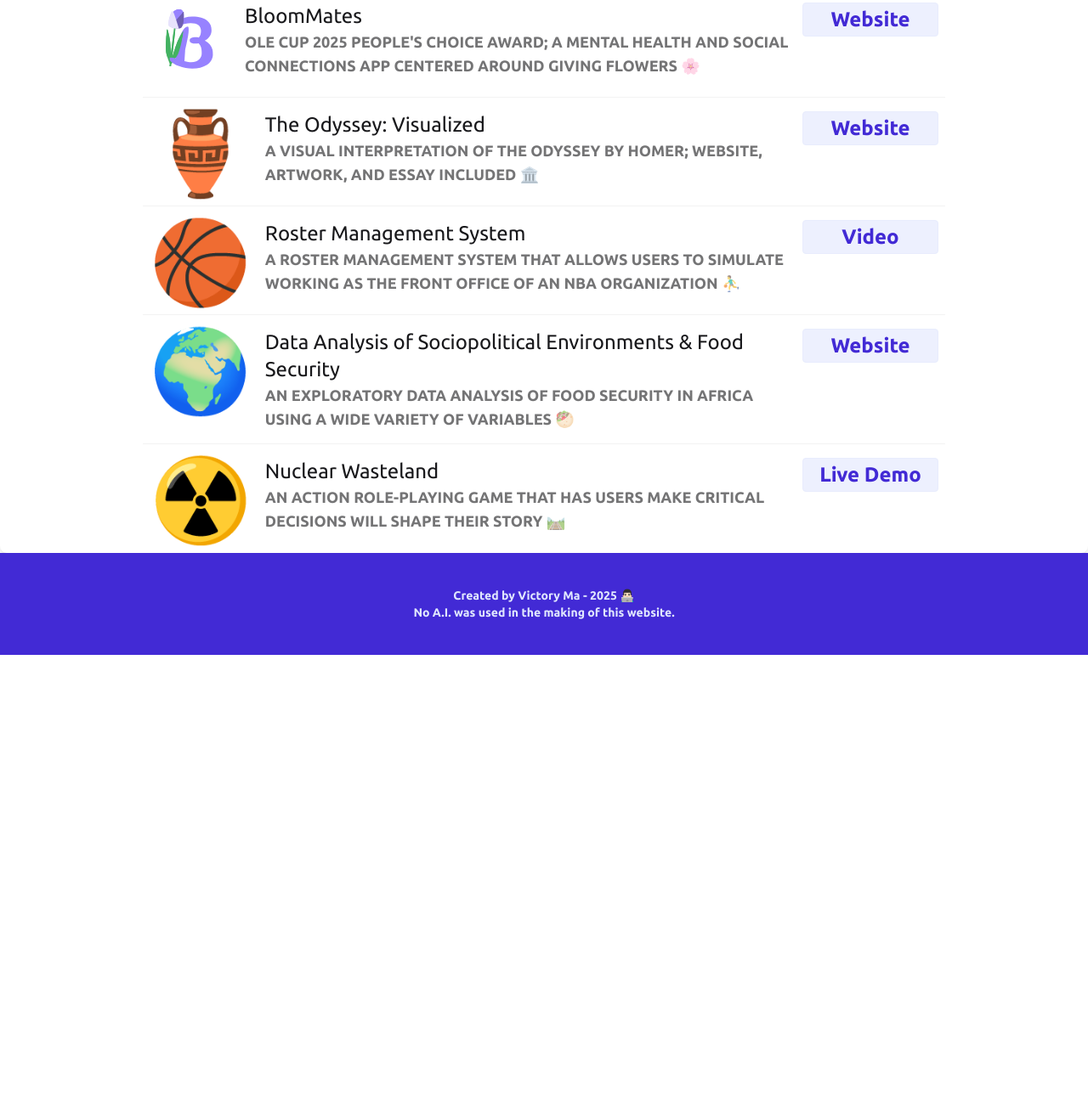
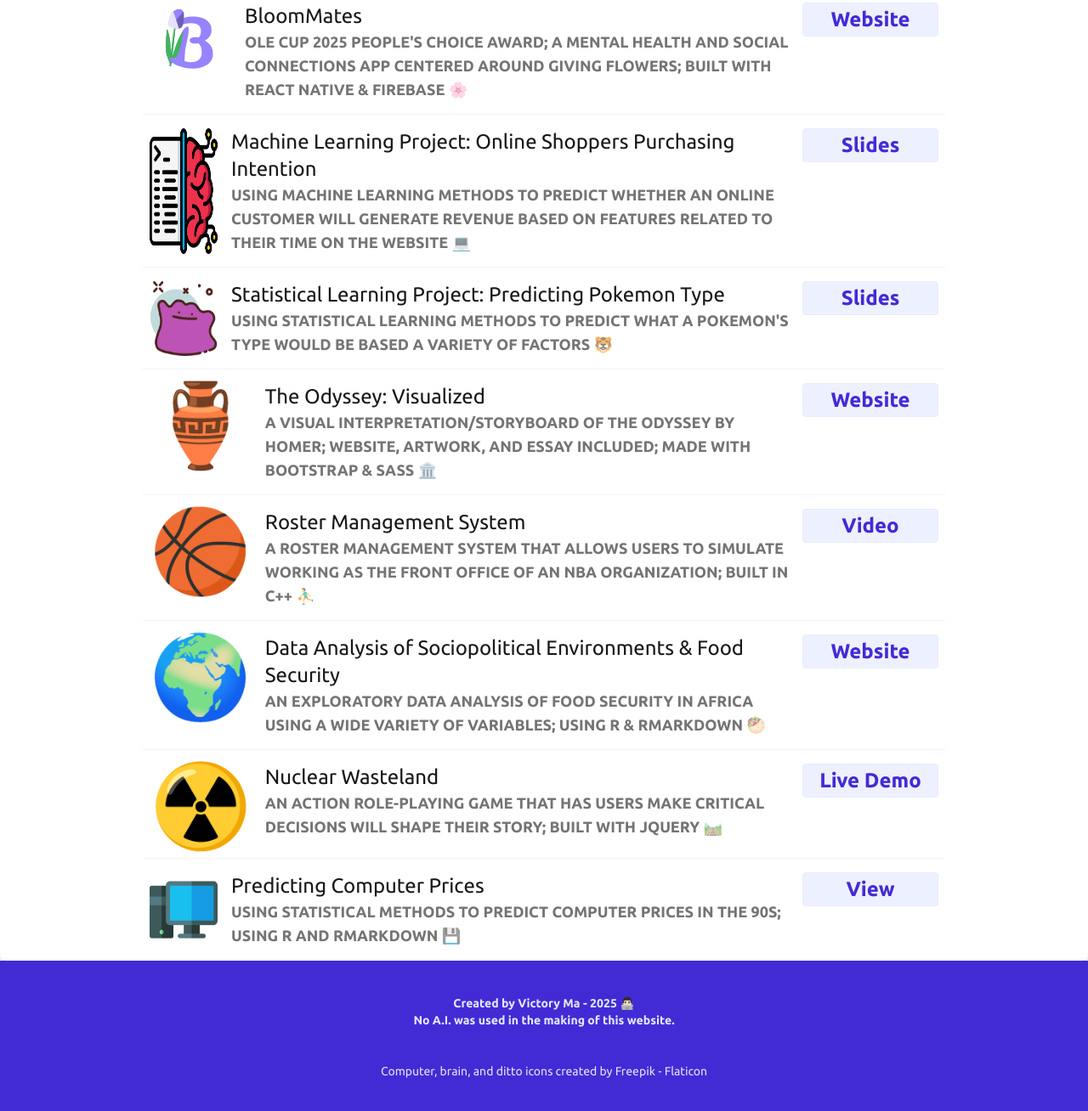
Before and after one commit to VictoryMa8/portfolio-v2, a plain HTML site: page projects.html in a window 1280 px wide. Shown: the part 394-1702 px from the top of the page at 85% size. Before the commit the page ends 1165 px from the top, so only its background shows below. Drawn offline with nearby package versions, Linux system fonts and the light colour scheme.

Commit message:
Added more projects and essays

```diff
--- a/projects.html
+++ b/projects.html
@@ -58,7 +58,7 @@
                     <div class="text-2xl">Curious Vexillologist</div>
 
                     <div class="text-lg uppercase font-semibold opacity-60">A quizzing tool for vexillology
-                        nerds 🏳️</div>
+                        nerds; built with Django, HTMX, Tailwind CSS, and DaisyUI 🏳️</div>
                 </div>
                 <a href="https://vexillology-quiz-v2.fly.dev/" target="_blank"><button
                         class="btn btn-soft btn-primary text-2xl h-16">Live Demo</button></a>
@@ -71,7 +71,7 @@
                     <div class="text-2xl">Ekklesia</div>
                     <div class="text-lg uppercase font-semibold opacity-60">A study companion for those who enjoy the
                         pomodoro
-                        technique ☑️</div>
+                        technique; built with Django, HTMX, Tailwind CSS, DaisyUI, and Docker ☑️</div>
                 </div>
                 <a href="https://ekklesia-7ek1.onrender.com/" target="_blank"><button
                         class="btn btn-soft btn-primary text-2xl h-16">Live Demo</button></a>
@@ -85,19 +85,46 @@
                     <div class="text-2xl">BloomMates</div>
                     <div class="text-lg uppercase font-semibold opacity-60">Ole Cup 2025 People's Choice Award; A mental
                         health
-                        and social connections app centered around giving flowers 🌸</div>
+                        and social connections app centered around giving flowers; built with React Native & Firebase 🌸
+                    </div>
                 </div>
                 <a href="https://thebloommates.com/" target="_blank"><button
                         class="btn btn-soft btn-primary w-40 text-2xl">Website</button></a>
             </li>
 
             <li class="list-row flex flex-col sm:flex-row">
+                <img class="w-20" src="brain.png">
+                <div>
+                    <div class="text-2xl">Machine Learning Project: Online Shoppers Purchasing Intention
+                    </div>
+                    <div class="text-lg uppercase font-semibold opacity-60">Using machine learning methods to predict
+                        whether an online customer will generate revenue based on features related to their time on the
+                        website 💻</div>
+                </div>
+                <a href="vma-ml-presentation.pdf" target="_blank"><button
+                        class="btn btn-soft btn-primary w-40 text-2xl">Slides</button></a>
+            </li>
+
+            <li class="list-row flex flex-col sm:flex-row">
+                <img class="w-20" src="avatar.png">
+                <div>
+                    <div class="text-2xl">Statistical Learning Project: Predicting Pokemon Type
+                    </div>
+                    <div class="text-lg uppercase font-semibold opacity-60">Using statistical learning methods to
+                        predict what a Pokemon's type would be based a variety of factors 🐯</div>
+                </div>
+                <a href="vma-pokemon-presentation.pdf" target="_blank"><button
+                        class="btn btn-soft btn-primary w-40 text-2xl">Slides</button></a>
+            </li>
+
+            <li class="list-row flex flex-col sm:flex-row">
                 <div class="text-8xl">🏺</div>
                 <div>
                     <div class="text-2xl">The Odyssey: Visualized</div>
-                    <div class="text-lg uppercase font-semibold opacity-60">A visual interpretation of The Odyssey by
+                    <div class="text-lg uppercase font-semibold opacity-60">A visual interpretation/storyboard of The
+                        Odyssey by
                         Homer;
-                        website, artwork, and essay included 🏛️</div>
+                        website, artwork, and essay included; made with Bootstrap & Sass 🏛️</div>
                 </div>
                 <a href="https://victoryma8.github.io/the-odyssey/" target="_blank"><button
                         class="btn btn-soft btn-primary w-40 text-2xl">Website</button></a>
@@ -109,7 +136,7 @@
                     <div class="text-2xl">Roster Management System</div>
                     <div class="text-lg uppercase font-semibold opacity-60">A roster management system that allows users
                         to
-                        simulate working as the front office of an NBA organization ⛹️‍♂️</div>
+                        simulate working as the front office of an NBA organization; built in C++ ⛹️‍♂️</div>
                 </div>
                 <a href="./p-5.html" target="_blank"><button
                         class="btn btn-soft btn-primary w-40 text-2xl">Video</button></a>
@@ -121,7 +148,7 @@
                     <div class="text-2xl">Data Analysis of Sociopolitical Environments & Food Security
                     </div>
                     <div class="text-lg uppercase font-semibold opacity-60">An exploratory data analysis of food
-                        security in Africa using a wide variety of variables 🥙</div>
+                        security in Africa using a wide variety of variables; using R & RMarkdown 🥙</div>
                 </div>
                 <a href="vma-camilli-food.html" target="_blank"><button
                         class="btn btn-soft btn-primary w-40 text-2xl">Website</button></a>
@@ -133,10 +160,22 @@
                     <div class="text-2xl">Nuclear Wasteland
                     </div>
                     <div class="text-lg uppercase font-semibold opacity-60">An action role-playing game that has users
-                        make critical decisions will shape their story 🛤️</div>
+                        make critical decisions will shape their story; built with jQuery 🛤️</div>
                 </div>
                 <a href="p-7.html" target="_blank"><button class="btn btn-soft btn-primary w-40 text-2xl">Live
                         Demo</button></a>
+            </li>
+
+            <li class="list-row flex flex-col sm:flex-row">
+                <img class="w-20" src="computer.png">
+                <div>
+                    <div class="text-2xl">Predicting Computer Prices
+                    </div>
+                    <div class="text-lg uppercase font-semibold opacity-60">Using statistical methods to predict
+                        computer prices in the 90s; using R and RMarkdown 💾</div>
+                </div>
+                <a href="vma-given-90s-computers.pdf" target="_blank"><button
+                        class="btn btn-soft btn-primary w-40 text-2xl">View</button></a>
             </li>
 
         </ul>
@@ -148,6 +187,9 @@
             <br />
             No A.I. was used in the making of this website.
         </p>
+        <a href="https://www.flaticon.com/free-icons/computer" title="computer icons">Computer, brain, and ditto icons
+            created by Freepik
+            - Flaticon</a>
     </footer>
 
 </body>
```
Also changed, not shown: essays.html (+32 -2 lines), avatar.png (added), brain.png (added), computer.png (added), 2 other files.
